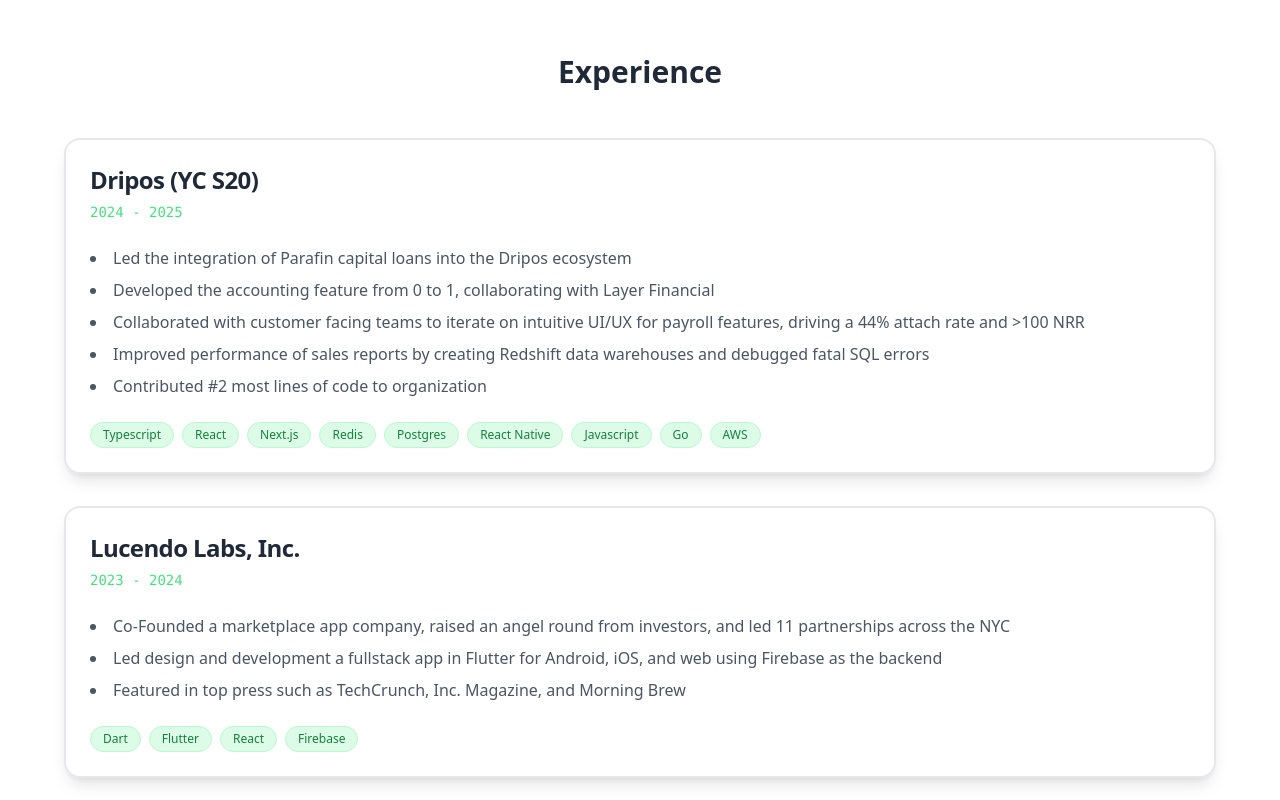
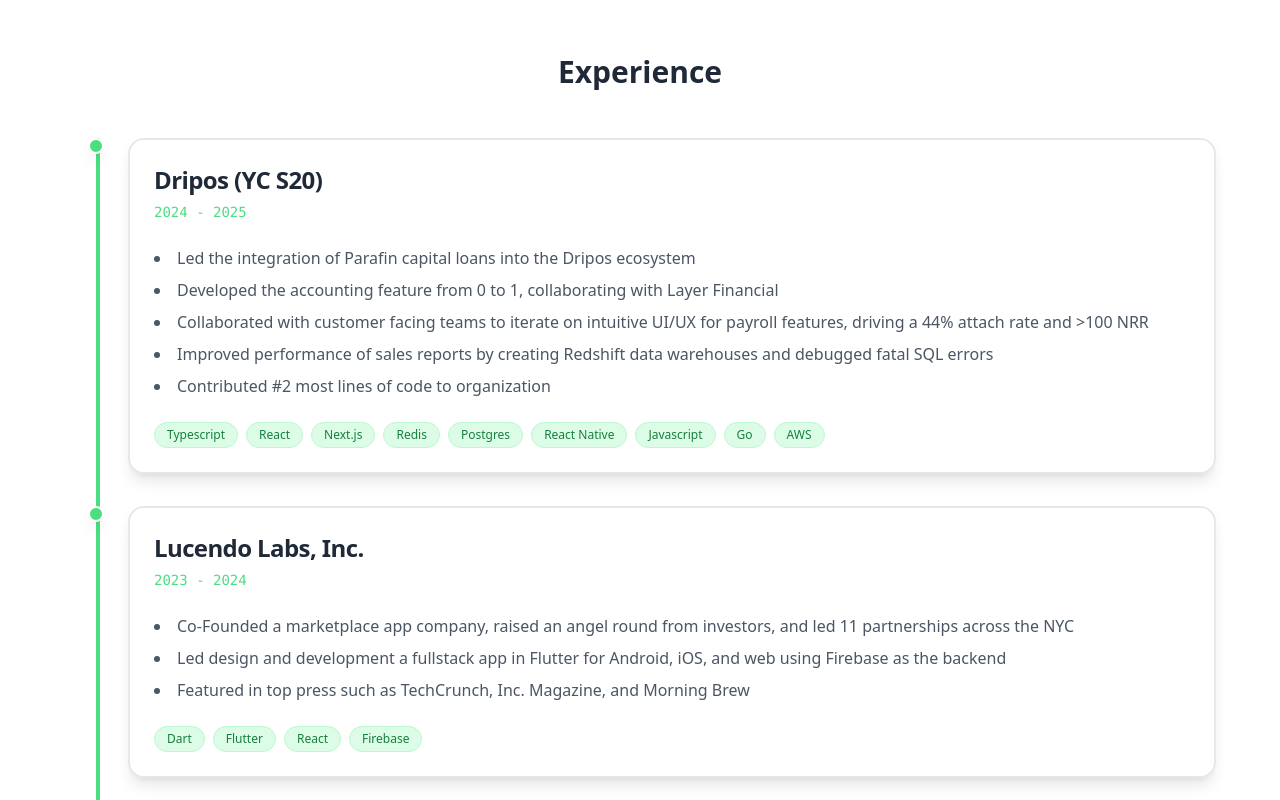
Before and after one commit to eszabo12/portfolio, a Next.js app: page / in a window 1280 px wide. Shown: the part 1540-2340 px from the top of the page. Built offline with nearby package versions, Linux system fonts and the light colour scheme; no server answers.

Commit message:
progress bar

```diff
--- a/app/pages/Experience.tsx
+++ b/app/pages/Experience.tsx
@@ -1,6 +1,7 @@
 'use client';
 
 import { useState } from 'react';
+import { motion } from 'framer-motion';
 import {
   Collapsible,
   CollapsibleContent,
@@ -86,12 +87,34 @@ export default function Experience() {
           Experience
         </h2>
         <Collapsible open={open} onOpenChange={setOpen}>
+          <div className="relative">
+            {/* Progress Line */}
+            <motion.div
+              className="absolute left-8 top-0 w-1 bg-green-400 rounded-full z-10"
+              initial={{ height: 0 }}
+              whileInView={{ height: "100%" }}
+              viewport={{ once: true }}
+              transition={{ duration: 1.5, ease: "easeInOut" }}
+            ></motion.div>
+
             <div className="grid grid-cols-1 gap-8">
               {visibleExperiences.map((project, index) => (
-              <Card
-                key={index}
-                className="relative rounded-2xl overflow-hidden border-2 border-gray-200 bg-white/40 shadow-lg hover:border-green-400 transition-all duration-300"
-              >
+                <div key={index} className="relative flex items-start">
+                  {/* Progress Dot */}
+                  <motion.div
+                    className="absolute left-6 w-4 h-4 bg-green-400 rounded-full z-20 border-2 border-white shadow-lg"
+                    initial={{ scale: 0, opacity: 0 }}
+                    whileInView={{ scale: 1, opacity: 1 }}
+                    viewport={{ once: true }}
+                    transition={{
+                      duration: 0.6,
+                      delay: index * 0.2,
+                      ease: "easeOut"
+                    }}
+                  ></motion.div>
+
+                  <div className="ml-16 flex-1">
+                    <Card className="relative rounded-2xl overflow-hidden border-2 border-gray-200 bg-white/40 shadow-lg hover:border-green-400 transition-all duration-300">
                       <div className="absolute inset-0 bg-white/40 pointer-events-none" />
                       <div className="relative z-10">
                   <CardHeader>
@@ -117,7 +140,10 @@ export default function Experience() {
                   </CardContent>
                       </div>
                     </Card>
+                  </div>
+                </div>
               ))}
+            </div>
           </div>
           <div className="flex justify-center mt-8">
             <CollapsibleTrigger asChild>
```
Lines whose indentation alone changed are shown as unchanged.
